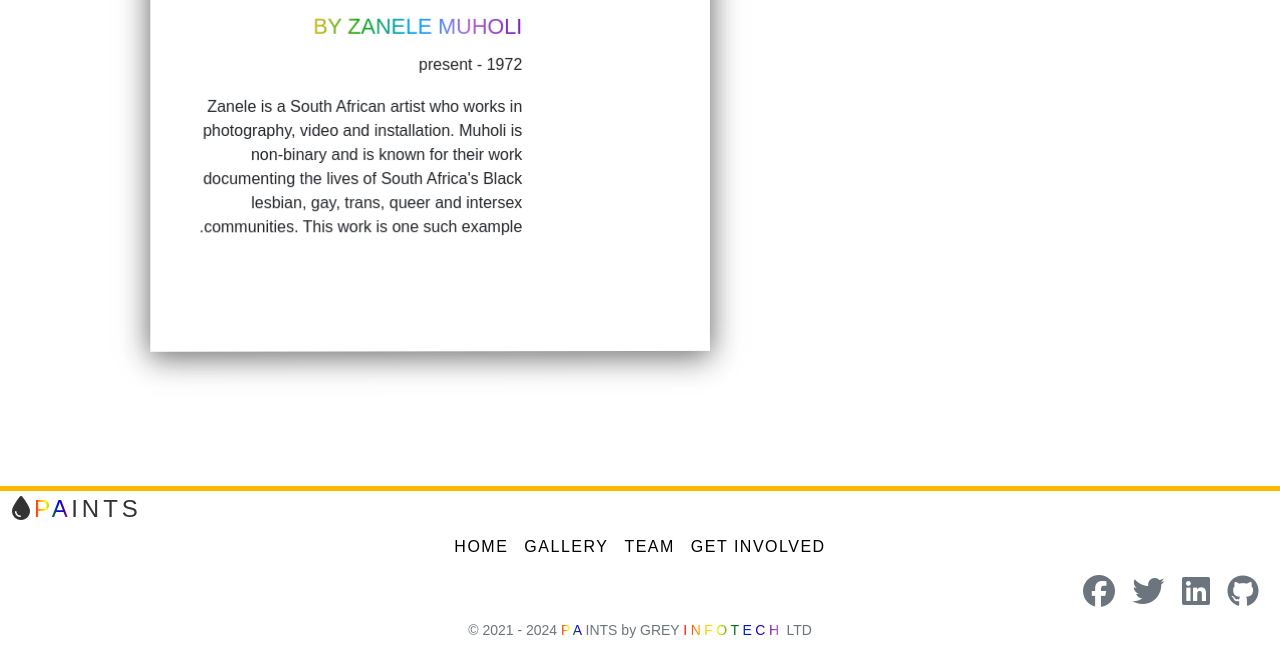
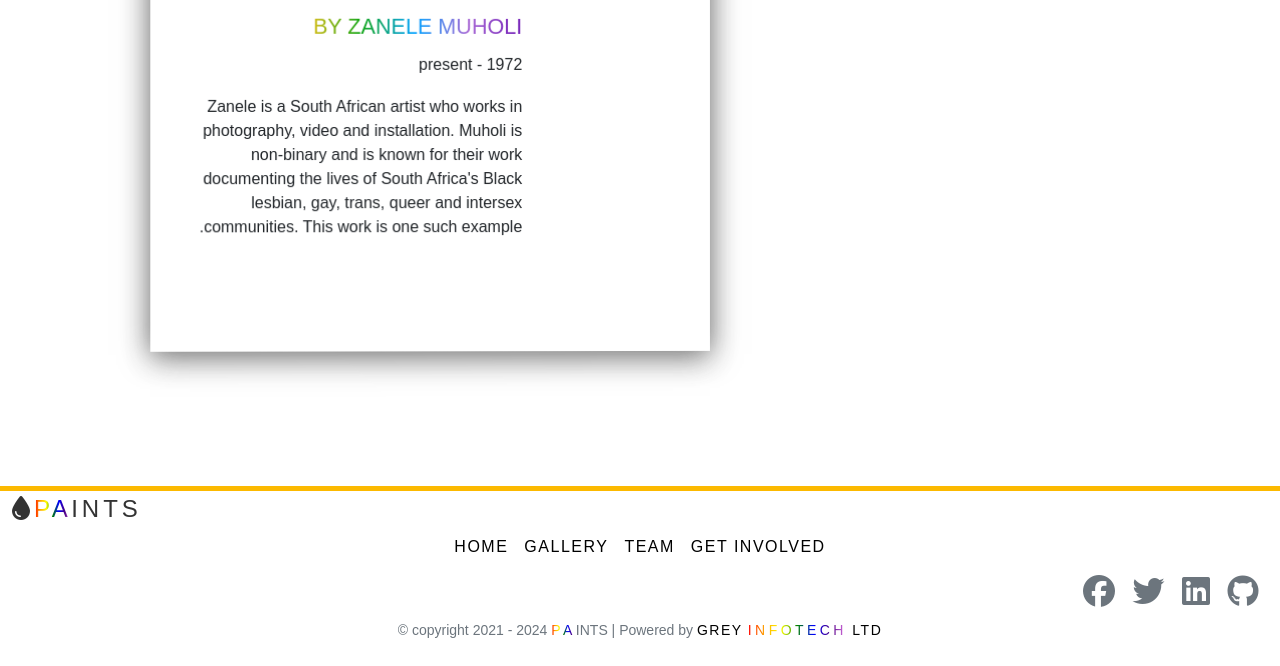
Before and after one commit to GREY-INFOTECH-LTD/Paints, a plain HTML site: page index.html in a window 1280 px wide. Shown: the part 6959-7625 px from the top of the page. Drawn offline with nearby package versions, Linux system fonts and the light colour scheme; a web font is replaced by a local one.

Commit message:
link completion

```diff
--- a/index.html
+++ b/index.html
@@ -396,9 +396,9 @@
         </ul>
         <div>
             <p class="text-center text-muted">
-                <small>© 2021 - 2024 <span
-                    class="rainbow-text">PA</span>INTS by GREY <span
-                    class="rainbow rainbow-text">INFOTECH</span> LTD </small>
+                <small>© copyright 2021 - 2024 <span
+                    class="rainbow-text">PA</span>INTS | Powered by <a href="https://www.greyinfotech.com.ng" target="_blank">GREY <span
+                    class="rainbow rainbow-text">INFOTECH</span> LTD </a> </small>
             </p>
         </div>
 
```
